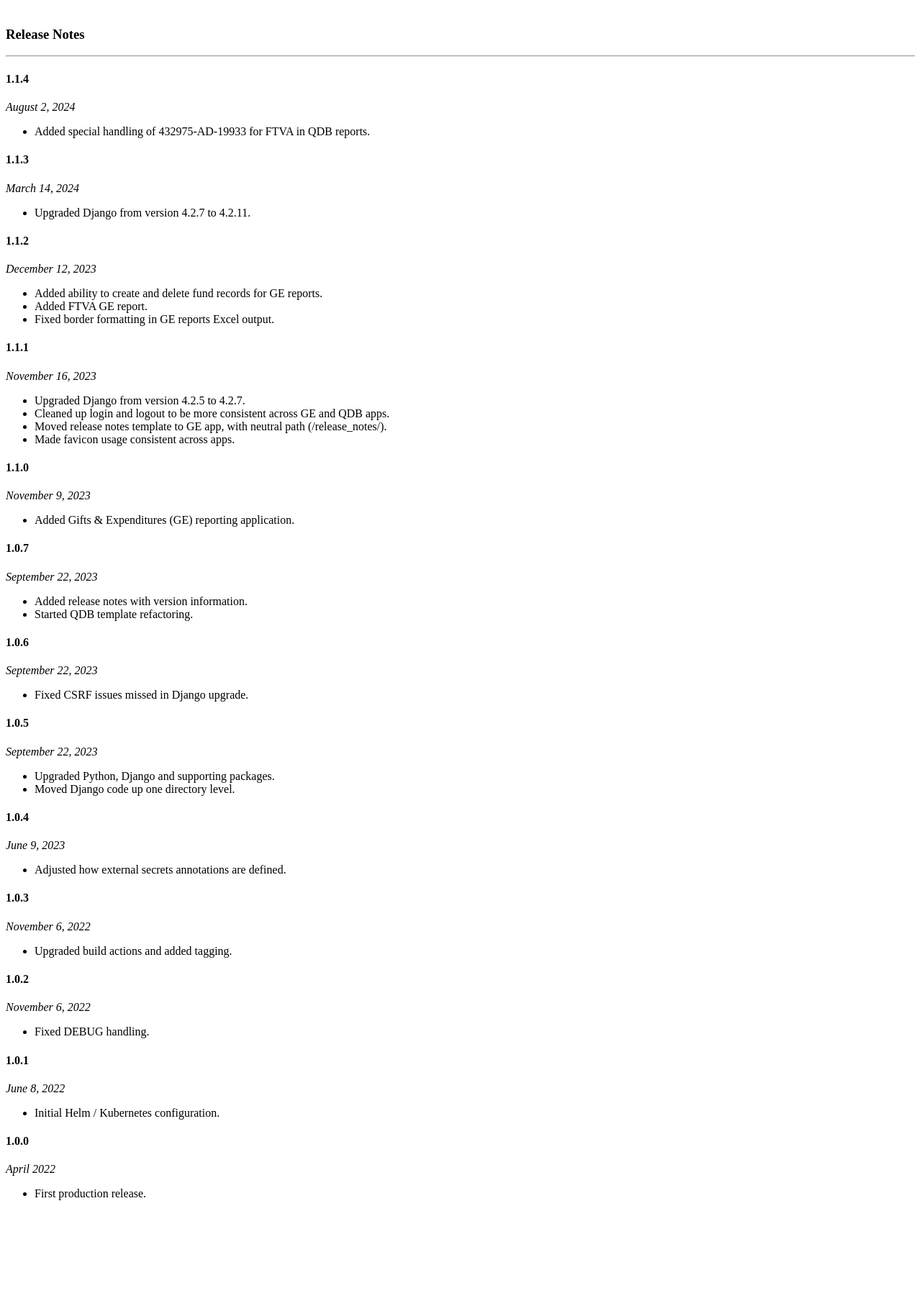
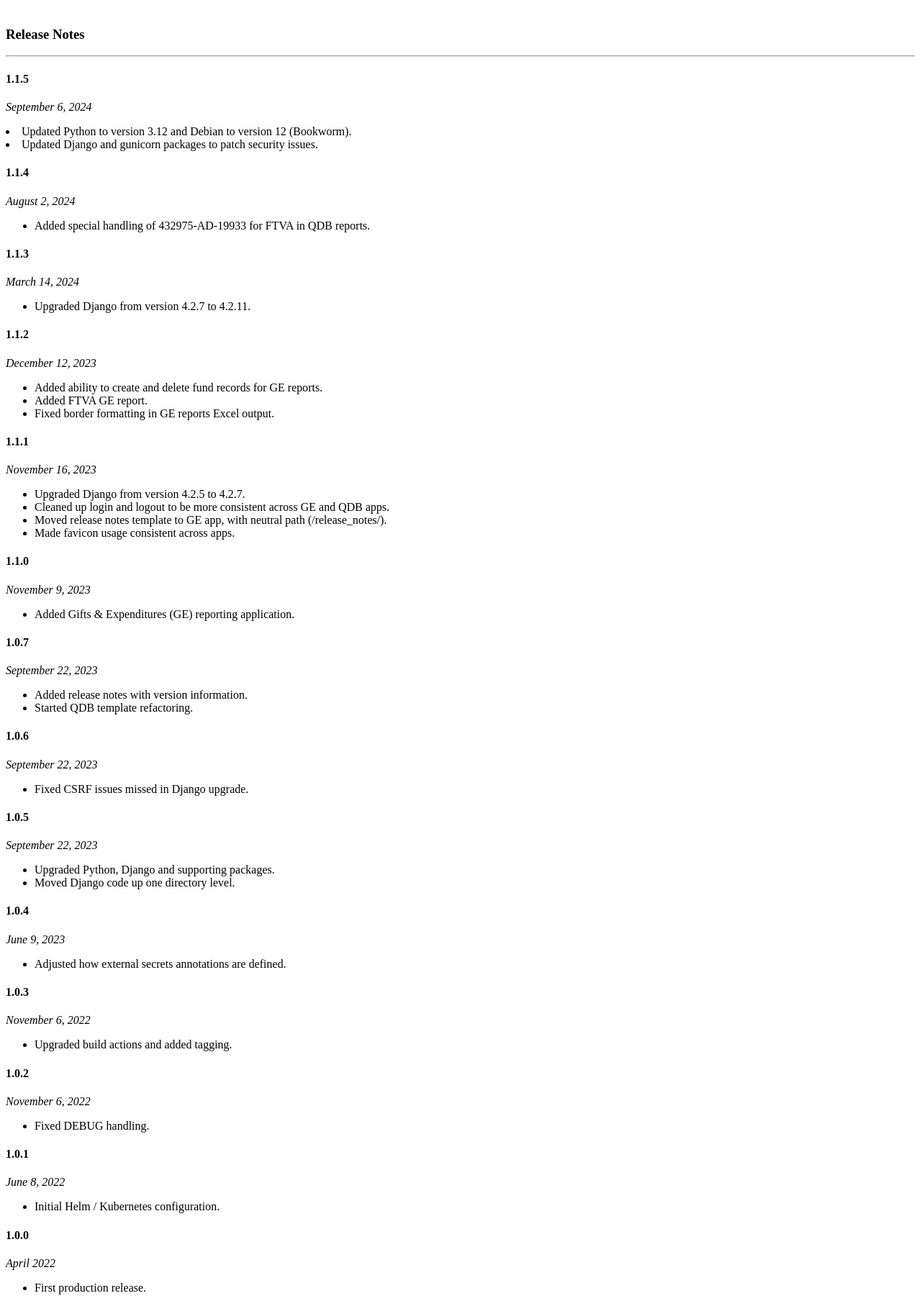
Before and after one commit to UCLALibrary/LBS, a Django app: page /release_notes/ in a window 1280 px wide. Shown: the part 48-1863 px from the top of the page at 72% size. Before the commit the page ends 1716 px from the top, so only its background shows below. Run offline with Django 3.2, Linux system fonts and the light colour scheme; a user stored in the database is signed in; parts of the project's set-up code (start-up, migrations or seed data) failed here and were passed over.

Commit message:
SYS-1672: Image and security updates (#92)
* SYS-1672: Image and security updates
* Update release notes

```diff
--- a/charts/prod-lbs-values.yaml
+++ b/charts/prod-lbs-values.yaml
@@ -6,7 +6,7 @@ replicaCount: 1
 
 image:
   repository: uclalibrary/lbs
-  tag: 1.1.4
+  tag: 1.1.5
   pullPolicy: Always
 
 nameOverride: ""
--- a/docker-compose.ga.yml
+++ b/docker-compose.ga.yml
@@ -1,4 +1,3 @@
-version: "3.1"
 services:
   django:
     container_name: django-frontend
--- a/docker-compose.yml
+++ b/docker-compose.yml
@@ -1,4 +1,3 @@
-version: "3.1"
 services:
   django:
     build: .
--- a/docker-compose_PGADMIN.yml
+++ b/docker-compose_PGADMIN.yml
@@ -1,4 +1,3 @@
-version: "3.1"
 services:
   django:
     build: .
--- a/ge/templates/ge/release_notes.html
+++ b/ge/templates/ge/release_notes.html
@@ -3,6 +3,13 @@
 {% block content %}
 <h3>Release Notes</h3>
 <hr/>
+
+<h4>1.1.5</h4>
+<p><i>September 6, 2024</i></p>
+<ul></ul>
+    <li>Updated Python to version 3.12 and Debian to version 12 (Bookworm).</li>
+    <li>Updated Django and gunicorn packages to patch security issues.</li>
+</ul>
 
 <h4>1.1.4</h4>
 <p><i>August 2, 2024</i></p>
```
Also changed, not shown: requirements.txt (+5 -2 lines), .github/workflows/build_docker_hub.yml, 1 other file.
